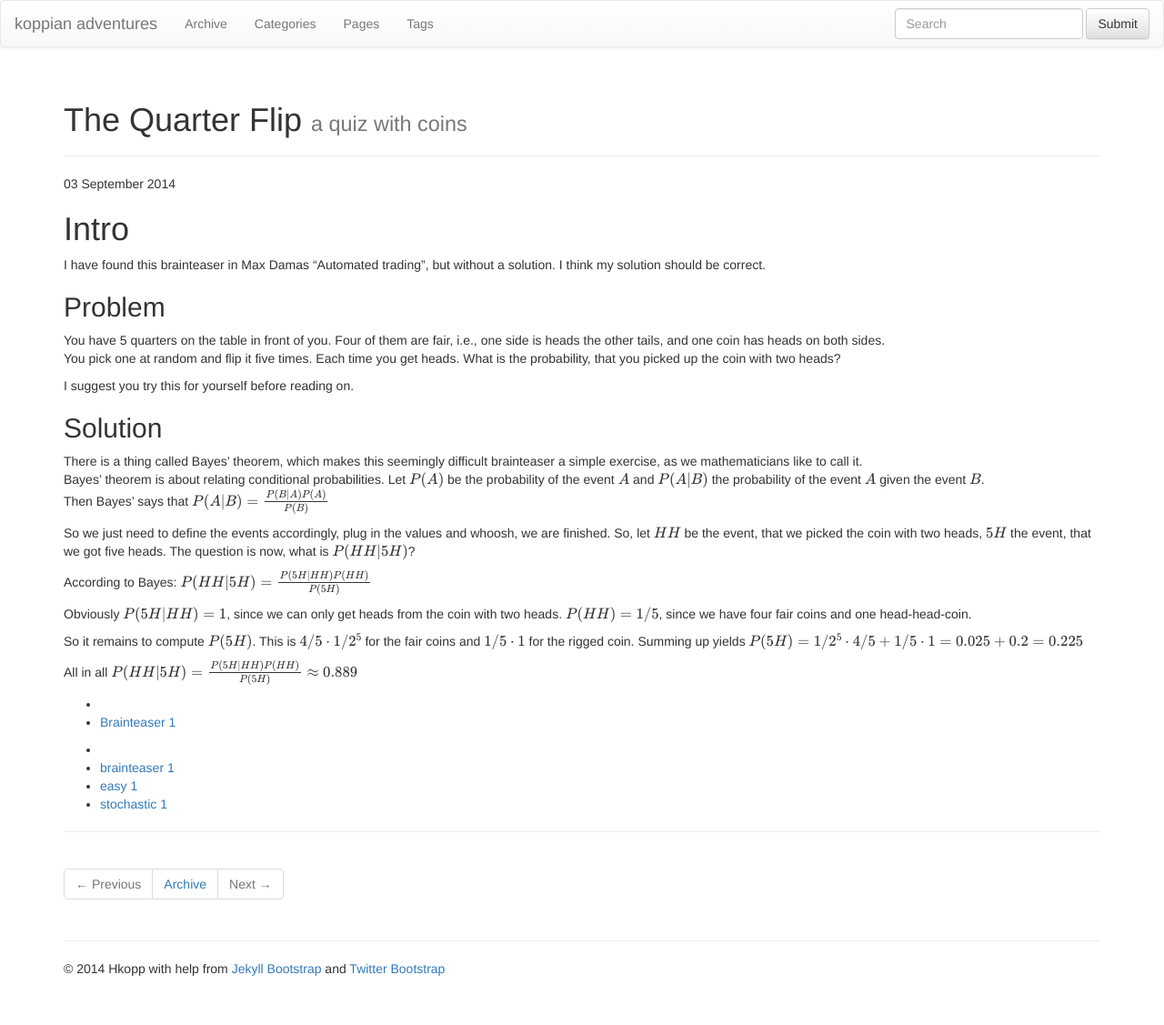
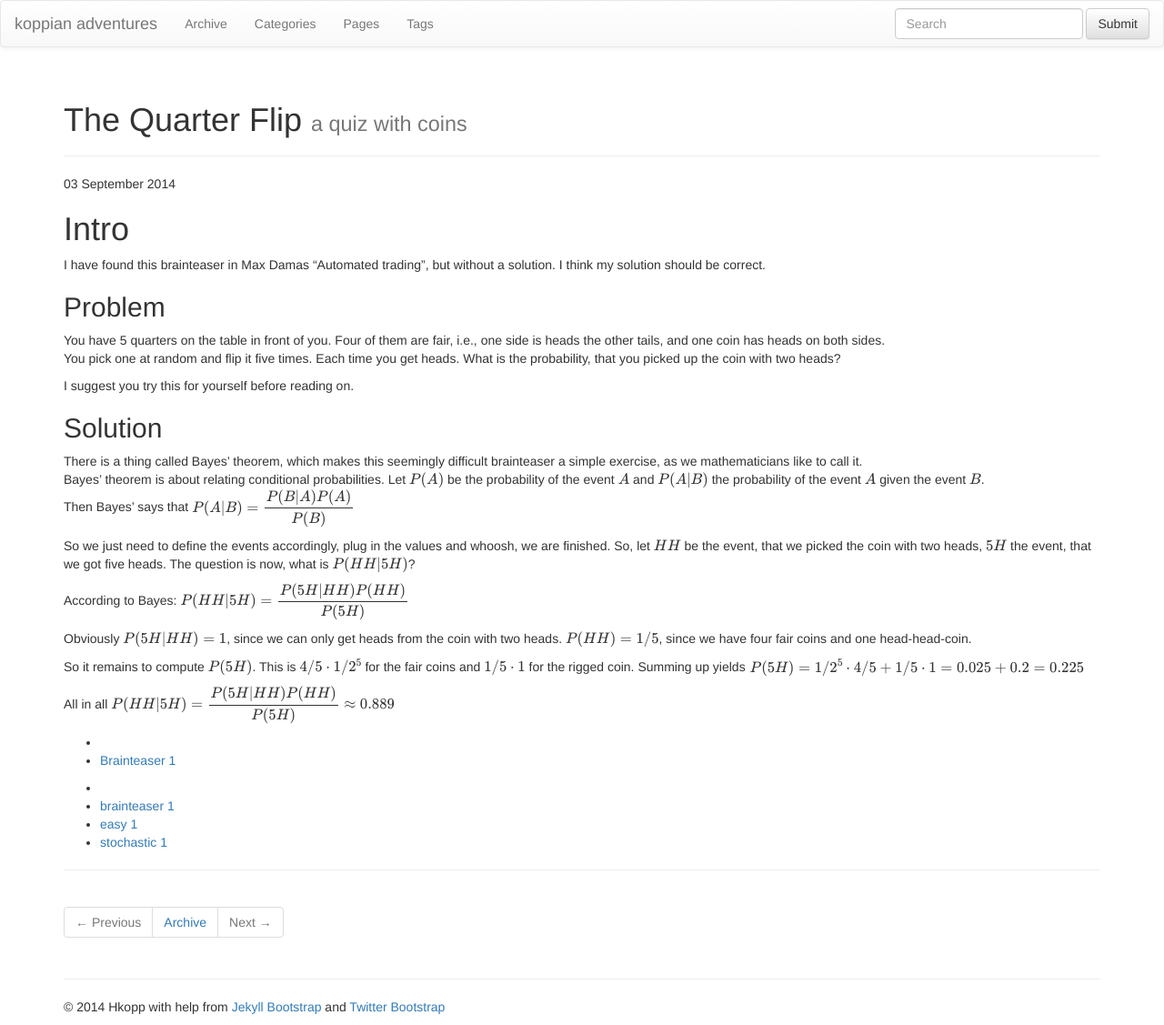
Before and after one commit to hkopp/hkopp.github.io, a Jekyll site: the page built from _posts/2014-09-03-the-quarter-flip.md, in a window 1280 px wide. Shown: the whole page at 91% size. Built offline with Jekyll 4.4.1, drawn with Linux system fonts in a browser that asks for light colours; nearby versions of some CDN libraries; library files that are not in the unit come from our copies; formulas are drawn with MathJax 3; before the commit the page ends 1085 px from its top, so only the background shows below that.

Commit message:
found out how to make big formulas

```diff
--- a/_posts/2014-09-03-the-quarter-flip.md
+++ b/_posts/2014-09-03-the-quarter-flip.md
@@ -28,7 +28,11 @@ Bayes' theorem is about relating conditional probabilities. Let
 $$P(A)$$ be the probability of the event $$A$$ and $$P(A|B)$$ the
 probability of the event $$A$$ given the event $$B$$.
 Then Bayes' says that
-$$P(A|B)=\frac{P(B|A)P(A)}{P(B)}$$
+$$
+\begin{align*}
+P(A|B)=\frac{P(B|A)P(A)}{P(B)}
+\end{align*}
+$$
 
 So we just need to define the events accordingly, plug in the values
 and whoosh, we are finished.
@@ -37,7 +41,11 @@ $$5H$$ the event, that we got five heads.
 The question is now, what is $$P(HH|5H)$$?
 
 According to Bayes:
-$$P(HH|5H)=\frac{P(5H|HH)P(HH)}{P(5H)}$$
+$$
+\begin{align*}
+P(HH|5H)=\frac{P(5H|HH)P(HH)}{P(5H)}
+\end{align*}
+$$
 
 Obviously $$P(5H|HH)=1$$, since we can only get heads from the coin
 with two heads.
@@ -45,7 +53,16 @@ $$P(HH)=1/5$$, since we have four fair coins and one head-head-coin.
 
 So it remains to compute $$P(5H)$$. This is $$4/5\cdot1/2^5$$ for
 the fair coins and $$1/5\cdot 1$$ for the rigged coin. Summing up
-yields $$P(5H)=1/2^5\cdot 4/5+1/5\cdot 1=0.025+0.2=0.225$$
+yields
+$$
+\begin{align*}
+P(5H)=1/2^5\cdot 4/5+1/5\cdot 1=0.025+0.2=0.225
+\end{align*}
+$$
 
 All in all
-$$P(HH|5H)=\frac{P(5H|HH)P(HH)}{P(5H)}\approx 0.889$$
+$$
+\begin{align*}
+P(HH|5H)=\frac{P(5H|HH)P(HH)}{P(5H)}\approx 0.889
+\end{align*}
+$$
```
